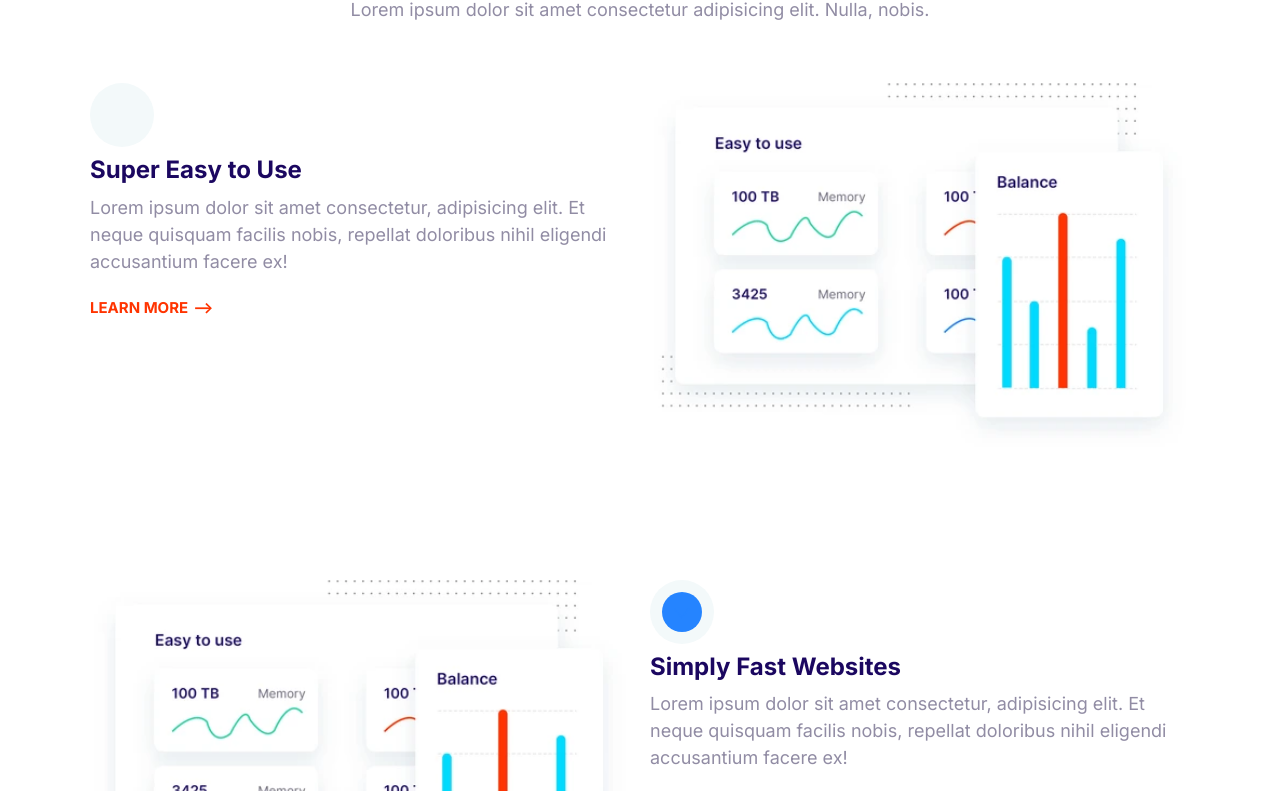
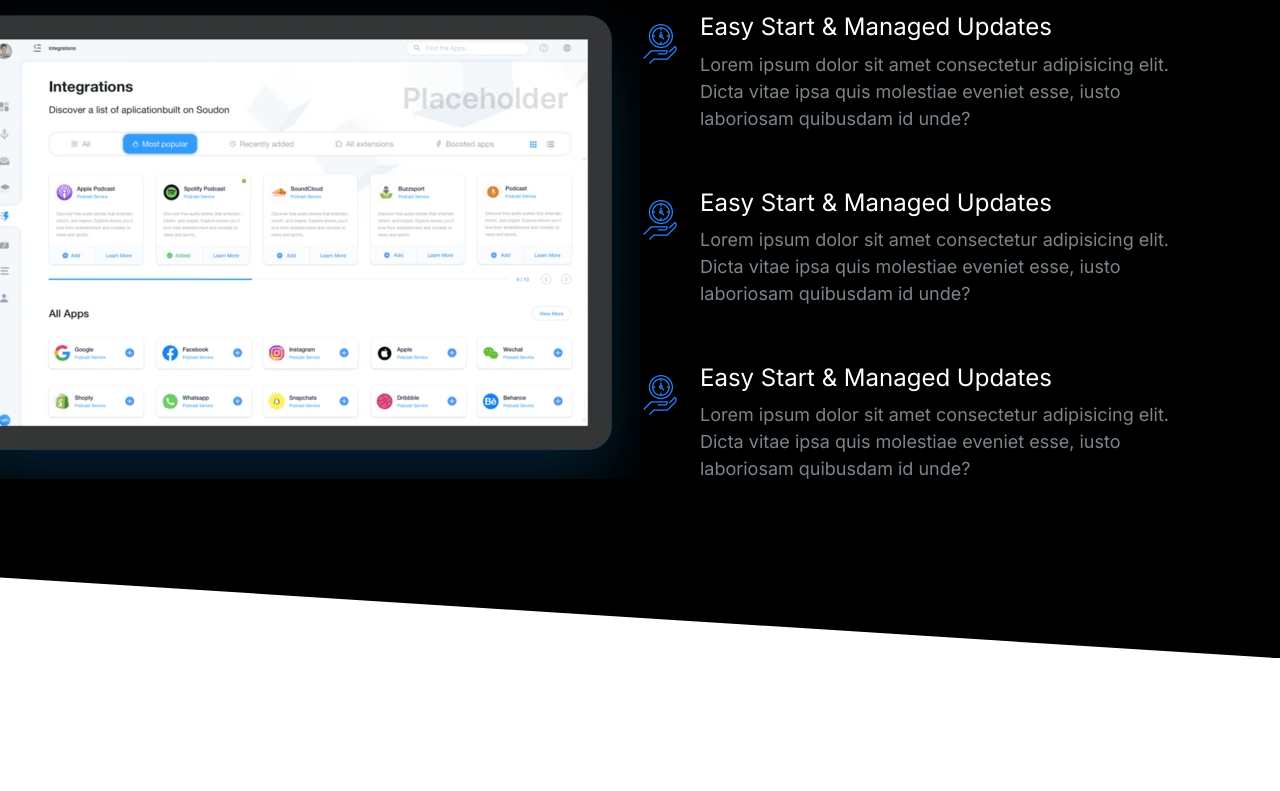
Before and after one commit to deanjosephmurphy/moshify-tutorial, a plain HTML site: page index.html in a window 1280 px wide. Shown: the part 151-942 px from the top of the page. After the commit the page ends 809 px from the top, so only its background shows below. Drawn offline with Linux system fonts and the light colour scheme.

Commit message:
add showcase-block component

```diff
--- a/css/styles.css
+++ b/css/styles.css
@@ -14,6 +14,10 @@
 }
 
 /* Topography */
+::selection {
+    background: var(--color-primary);
+    color: #fff;
+}
 
 html {
     /* set size to 62.5% */
@@ -65,6 +69,7 @@ p {
 
     h3 {
         font-size: 2.4rem;
+        font-weight: 500;
     }
 }
 
@@ -136,7 +141,6 @@ a {
 .list {
     list-style: none;
     padding-left: 0;
-    color: var(--color-headings);
 }
 
 .list--inline .list__item {
@@ -147,6 +151,7 @@ a {
 .list--tick {
     list-style-image: url(../images/tick.svg);
     padding-left: 3rem;
+    color: var(--color-headings);
 }
 
 .list--tick .list__item {
@@ -415,6 +420,7 @@ a {
 /* Media */
 .media {
     display: flex;
+    margin-bottom: 4rem;
 }
 
 .media__title {
@@ -620,19 +626,21 @@ a {
     color: #7b858b
 }
 
-.block--dark .block__heading {
+.block--dark h1,
+.block--dark h2,
+.block--dark h3 {
     color: #fff;
 }
 
 .block--skewed-right {
     padding-bottom: calc(var(--padding-vertical) + 4rem);
-    clip-path: polygon(0% 0%, 100% 0%, 100% 100%, 0% 80%);
+    clip-path: polygon(0% 0%, 100% 0%, 100% 100%, 0% 90%);
 
 }
 
 .block--skewed-left {
     padding-bottom: calc(var(--padding-vertical) + 4rem);
-    clip-path: polygon(0% 0%, 100% 0%, 100% 80%, 0% 100%);
+    clip-path: polygon(0% 0%, 100% 0%, 100% 90%, 0% 100%);
 
 }
 
@@ -704,9 +712,7 @@ a {
 
 /* Hero */
 
-.hero {
-    clip-path: polygon(0% 0%, 100% 0%, 100% 90%, 0% 100%)
-}
+
 
 .hero__tagline {
     font-size: 2rem;
@@ -790,3 +796,24 @@ a {
         order: 2;
     }
 }
+
+/* Showcase block */
+.block-showcase__image  > img {
+    width: 100%;
+}
+
+@media screen and (min-width: 768px) {
+    .block-showcase .grid {
+        grid-template-columns: 50% 50%;
+    }
+
+    .block-showcase__image  {
+
+        justify-self: end;
+    }
+
+    .block-showcase__image > img {
+        width: auto;
+        max-width: 700px;
+    }
+}
--- a/index.html
+++ b/index.html
@@ -14,70 +14,69 @@
     <link rel="stylesheet" href="css/styles.css" />
   </head>
   <body>
-    <section class="block container">
+    <section class="block block--dark block--skewed-right block-showcase">
       <header class="block__header">
-        <h2>Host on the Cloud to Keep Growing</h2>
-        <p>Lorem ipsum dolor sit amet consectetur adipisicing elit. Nulla, nobis.</p>
+        <h2>User Friendly Control Panel</h2>
       </header>
+      <div class="container grid grid--1x2">
+        <picture class="block-showcase__image">
+          <source type="image/webp" srcset="images/ipad@1.webp 1x, images/ipad@2x.webp 2x">
+          <source type="image/png" srcset="images/ipad@1.png 1x, images/ipad@2x.png 2x">
 
-      <article class="grid grid--1x2 feature">
-        <div class="feature__content">
-          <span class="icon-container">
+          <img  src="images/ipad@1.png" alt="" />
+        </picture>
+        <ul class="list">
+          <li>
+            <div class="media">
+              <div class="media__image">
                 <svg class="icon icon--primary">
-              <use xlink:href="images/sprite.svg#easy"></use>
+                  <use xlink:href="images/sprite.svg#clock"></use>
                 </svg>
-          </span>
-          <h3 class="feature__heading">Super Easy to Use</h3>
+              </div>
+              <div class="media__body">
+                <h3 class="media__title">Easy Start & Managed Updates</h3>
                 <p>
-            Lorem ipsum dolor sit amet consectetur, adipisicing elit. Et neque
-            quisquam facilis nobis, repellat doloribus nihil eligendi
-            accusantium facere ex!
+                  Lorem ipsum dolor sit amet consectetur adipisicing elit. Dicta vitae
+                  ipsa quis molestiae eveniet esse, iusto laboriosam quibusdam id unde?
                 </p>
-          <a href="#" class="link-arrow">Learn More</a>
               </div>
-        <picture>
-          <source
-            type="image/webp"
-            srcset="images/easy@1x.webp 1x, images/easy@2x.webp 2x"
-          />
-          <source
-            type="image/jpeg"
-            srcset="images/easy@1x.jpeg 1x, images/easy@2x.jpeg 2x"
-          />
-
-          <img class="feature__image" src="images/easy.jpeg" alt="" />
-        </picture>
-      </article>
-      <article class="grid grid--1x2 feature">
-        <div class="feature__content">
-          <span class="icon-container">
+            </div>
+          </li>
+          <li>
+            <div class="media">
+              <div class="media__image">
                 <svg class="icon icon--primary">
-              <use xlink:href="images/sprite.svg#chevron"></use>
+                  <use xlink:href="images/sprite.svg#clock"></use>
                 </svg>
-          </span>
-          <h3 class="feature__heading">Simply Fast Websites</h3>
+              </div>
+              <div class="media__body">
+                <h3 class="media__title">Easy Start & Managed Updates</h3>
                 <p>
-            Lorem ipsum dolor sit amet consectetur, adipisicing elit. Et neque
-            quisquam facilis nobis, repellat doloribus nihil eligendi
-            accusantium facere ex!
+                  Lorem ipsum dolor sit amet consectetur adipisicing elit. Dicta vitae
+                  ipsa quis molestiae eveniet esse, iusto laboriosam quibusdam id unde?
                 </p>
-          <a href="#" class="link-arrow">Learn More</a>
               </div>
-        <picture>
-          <source
-            type="image/webp"
-            srcset="images/easy@1x.webp 1x, images/easy@2x.webp 2x"
-          />
-          <source
-            type="image/jpeg"
-            srcset="images/easy@1x.jpeg 1x, images/easy@2x.jpeg 2x"
-          />
-
-          <img class="feature__image" src="images/easy.jpeg" alt="" />
-        </picture>
-      </article>
+            </div>
+          </li>
+          <li>
+            <div class="media">
+              <div class="media__image">
+                <svg class="icon icon--primary">
+                  <use xlink:href="images/sprite.svg#clock"></use>
+                </svg>
+              </div>
+              <div class="media__body">
+                <h3 class="media__title">Easy Start & Managed Updates</h3>
+                <p>
+                  Lorem ipsum dolor sit amet consectetur adipisicing elit. Dicta vitae
+                  ipsa quis molestiae eveniet esse, iusto laboriosam quibusdam id unde?
+                </p>
+              </div>
+            </div>
+          </li>
+        </ul>
+      </div>
     </section>
-
     <script src="js/main.js"></script>
   </body>
 </html>
```
Also changed, not shown: compontents/showcase-block.html (added, +63 -0 lines), images/._ipad@1.png (added), images/._ipad@1.webp (added), images/._ipad@2x.png (added), images/._ipad@2x.webp (added), images/ipad.png (added), images/ipad@1.png (added), images/ipad@1.webp (added), images/ipad@2x.png (added), images/ipad@2x.webp (added). Lines whose indentation alone changed are shown as unchanged.
